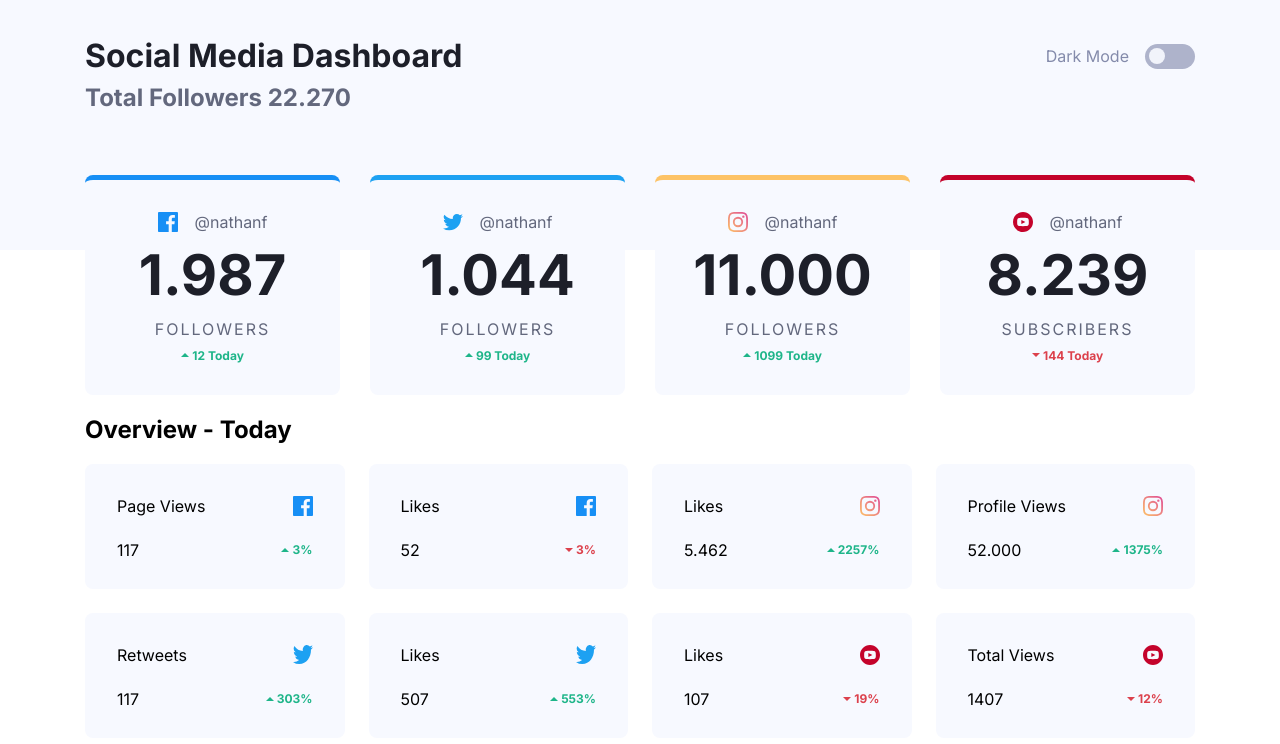
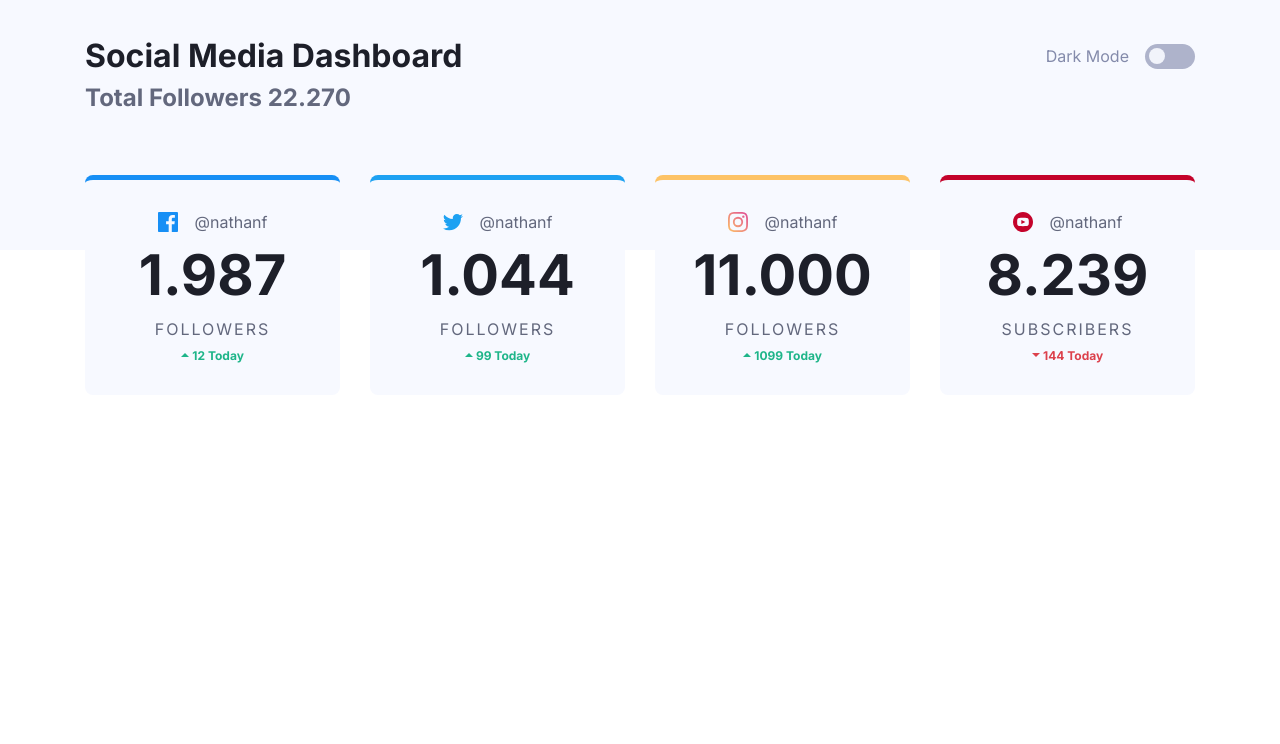
Before and after one commit to DorianDesings/Social-media-dashboard-react, a React (Vite) app: page / in a window 1280 px wide. Shown: the top 744 px of the page. Built offline with nearby package versions, Linux system fonts and the light colour scheme.

Commit message:
Small cards

```diff
--- a/src/components/main-container/MainContainer.jsx
+++ b/src/components/main-container/MainContainer.jsx
@@ -1,12 +1,10 @@
-import { ICONS } from '../../constants/icons';
 import { mainCards } from '../../constants/main-cards';
 import { formatNumber } from '../../utils/formatNumberToMiles';
 import Card from '../card/Card';
 import Header from '../header/Header';
 import { HeaderContent, HeaderSubtitle, HeaderTitle } from '../header/styles';
-import SmallCard from '../small-card/SmallCard';
 import Toggle from '../toggle/Toggle';
-import { StyledMain, StyledMainCards, StyledSecondaryCards } from './styles';
+import { StyledMain, StyledMainCards } from './styles';
 
 const MainContainer = ({ darkMode, setDarkMode, totalText, totalNumber }) => {
 	return (
@@ -30,70 +28,6 @@ const MainContainer = ({ darkMode, setDarkMode, totalText, totalNumber }) => {
 						<Card key={card.id} {...card} darkMode={darkMode} />
 					))}
 				</StyledMainCards>
-				<h2>Overview - Today</h2>
-				<StyledSecondaryCards>
-					<SmallCard
-						text='Page Views'
-						icon={ICONS.facebook}
-						number={117}
-						amount='3%'
-						darkMode={darkMode}
-						positive
-					/>
-					<SmallCard
-						text='Likes'
-						icon={ICONS.facebook}
-						number={52}
-						amount='3%'
-						darkMode={darkMode}
-					/>
-					<SmallCard
-						text='Likes'
-						icon={ICONS.instagram}
-						number={formatNumber(5462)}
-						amount='2257%'
-						darkMode={darkMode}
-						positive
-					/>
-					<SmallCard
-						text='Profile Views'
-						icon={ICONS.instagram}
-						number={formatNumber(52000)}
-						amount='1375%'
-						darkMode={darkMode}
-						positive
-					/>
-					<SmallCard
-						text='Retweets'
-						icon={ICONS.twitter}
-						number={117}
-						amount='303%'
-						darkMode={darkMode}
-						positive
-					/>
-					<SmallCard
-						text='Likes'
-						icon={ICONS.twitter}
-						number={507}
-						amount='553%'
-						darkMode={darkMode}
-						positive
-					/>
-					<SmallCard
-						text='Likes'
-						icon={ICONS.youtube}
-						number={107}
-						amount='19%'
-						darkMode={darkMode}
-					/>
-					<SmallCard
-						text='Total Views'
-						icon={ICONS.youtube}
-						number={1407}
-						amount='12%'
-						darkMode={darkMode}
-					/>
-				</StyledSecondaryCards>
 			</StyledMain>
 		</>
 	);
--- a/src/components/small-card/SmallCard.jsx
+++ b/src/components/small-card/SmallCard.jsx
@@ -1,3 +1,4 @@
+import { formatNumber } from '../../utils/formatNumberToMiles';
 import CardCounter from '../card-counter/CardCounter';
 import CardIcon from '../card-icon/CardIcon';
 import { SmallCardHeader, StyledSmallCard } from './styles';
@@ -10,7 +11,7 @@ const SmallCard = ({ text, icon, number, amount, positive, darkMode }) => {
 				<CardIcon icon={icon} />
 			</SmallCardHeader>
 			<SmallCardHeader>
-				<span>{number}</span>
+				<span>{formatNumber(number)}</span>
 				<CardCounter amount={amount} positive={positive} />
 			</SmallCardHeader>
 		</StyledSmallCard>
```
